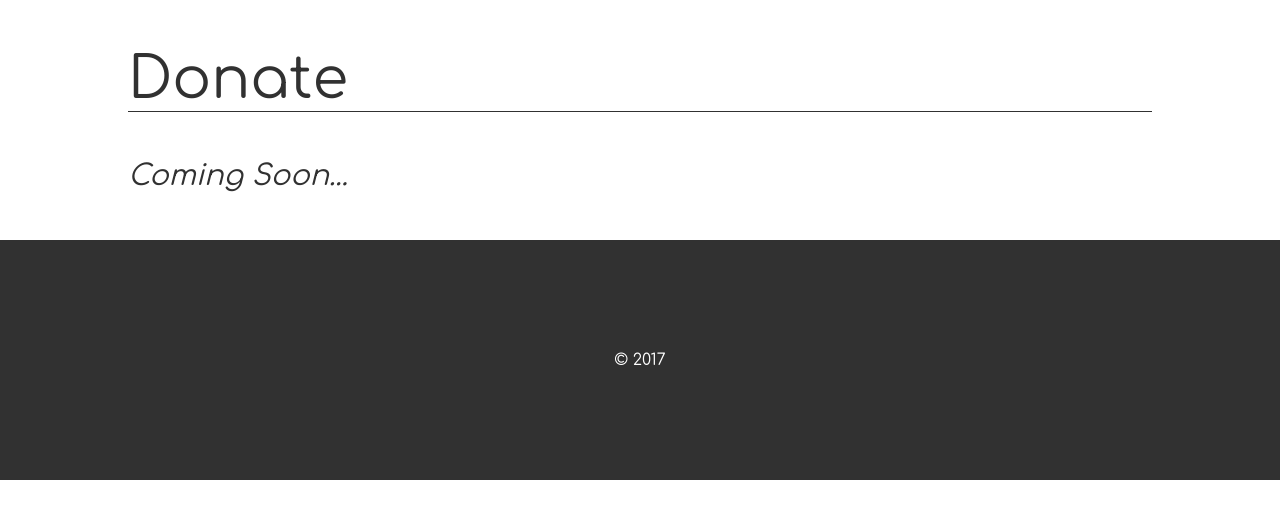
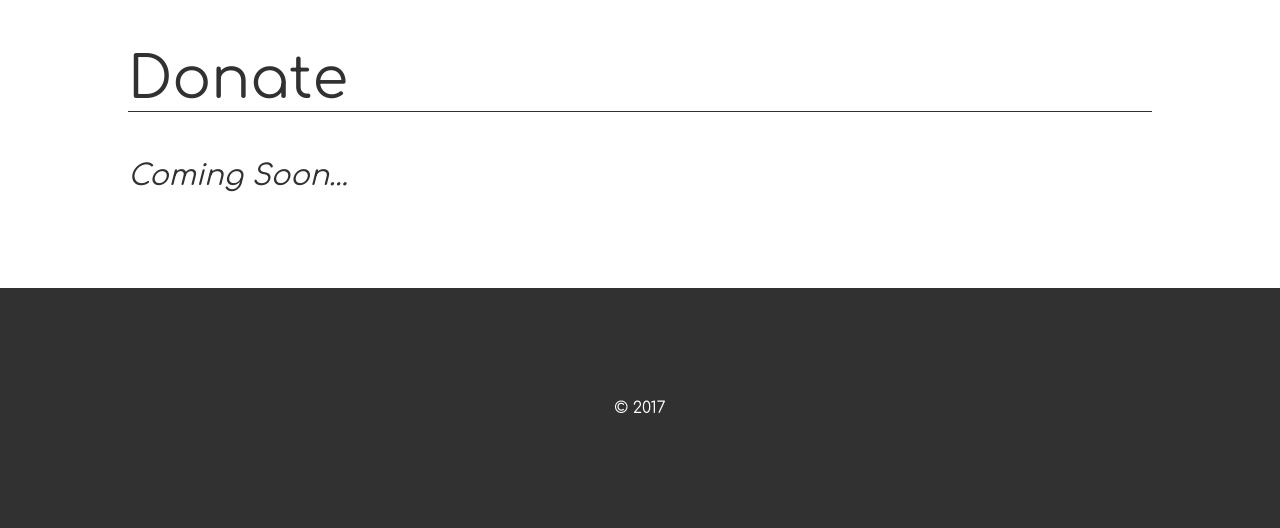
Before and after one commit to tylerschloesser/hrs-website, a Sinatra app: page / in a window 1280 px wide. Shown: the part 2401-2929 px from the top of the page. Before the commit the page ends 2881 px from the top, so only its background shows below. Run offline with Sinatra, Linux system fonts and the light colour scheme; some libraries are stand-ins or nearby versions.

Commit message:
add footer margin

```diff
--- a/public/style.css
+++ b/public/style.css
@@ -105,6 +105,8 @@ html, body {
 }
 
 #footer {
+  margin-top: 3rem;
+
   height: 15rem;
   line-height: 15rem;
   vertical-align: middle;
```
